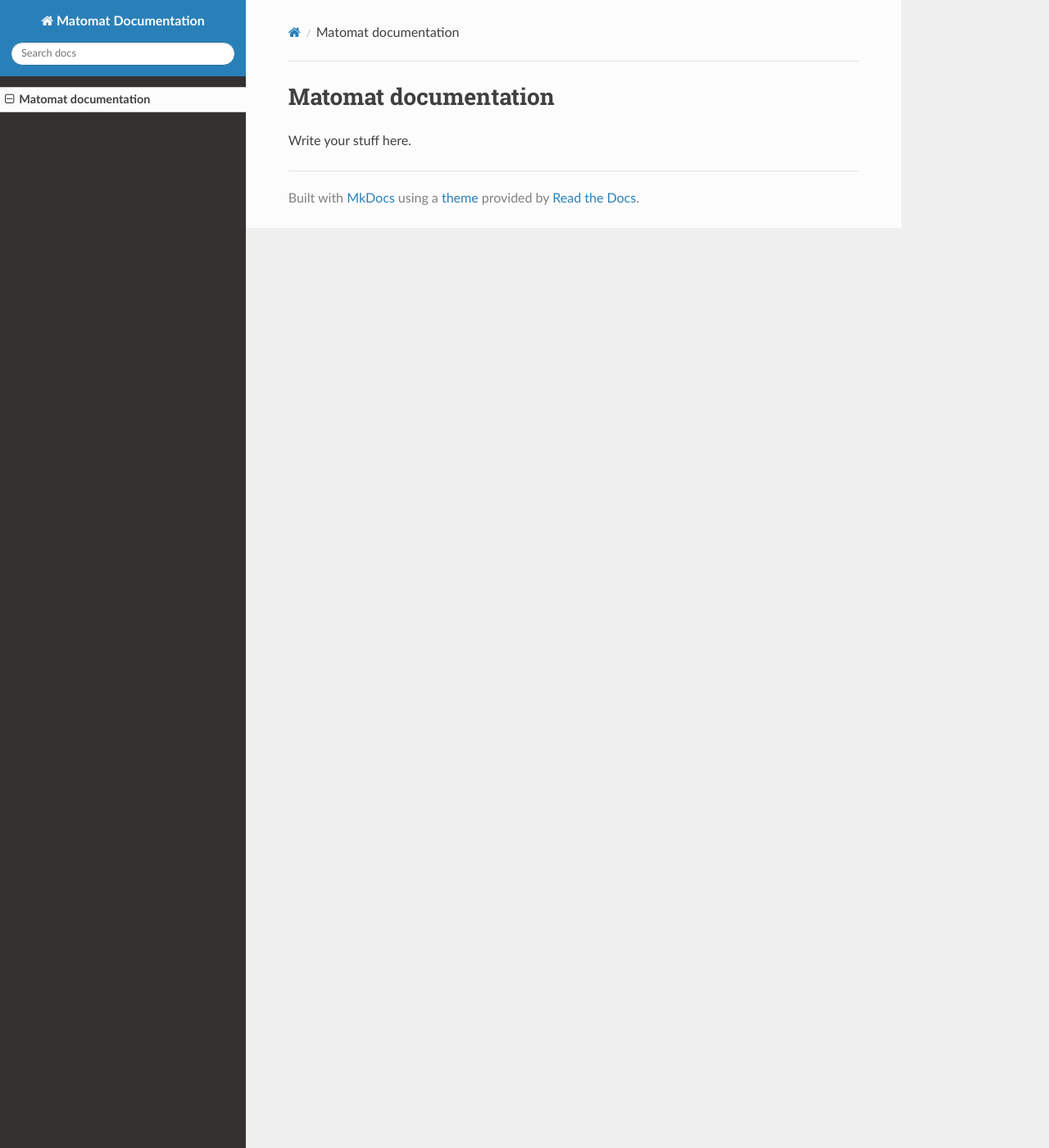
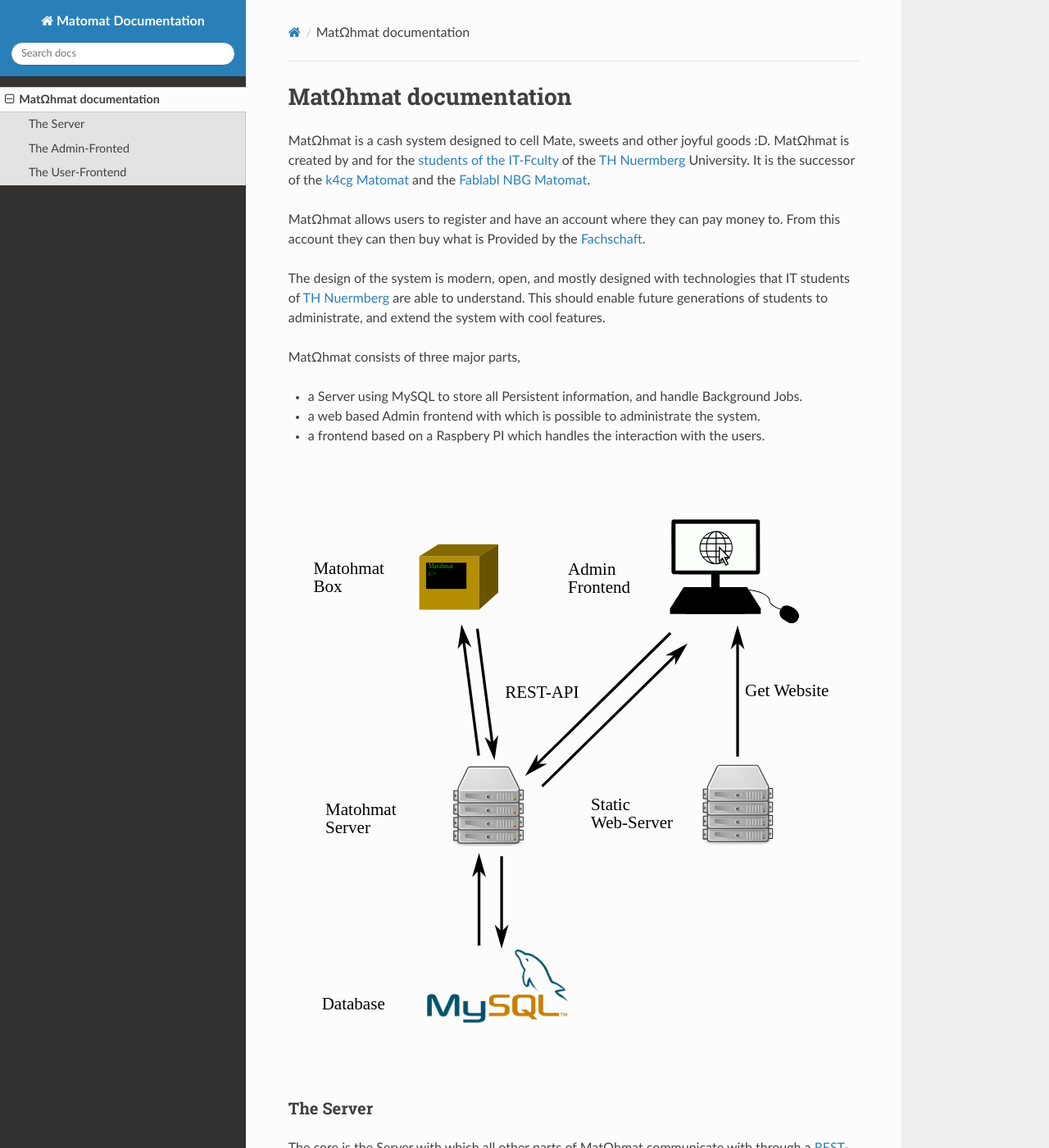
Before and after one commit to FSIN-ohm/Matomat-Documentation, an MkDocs documentation site: the page built from docs/index.md, in a window 1280 px wide and 1400 px high. Shown: the whole window at 82% size. Built offline with MkDocs 1.6.1, drawn with Linux system fonts in a browser that asks for light colours; nearby versions of some CDN libraries; some of the changed text lies outside the part shown.

Commit message:
add generatl documentation for Matohmat

```diff
--- a/docs/index.md
+++ b/docs/index.md
@@ -1,3 +1,38 @@
-# Matomat documentation
+# MatΩhmat documentation
 
-Write your stuff here.
+MatΩhmat is a cash system designed to cell Mate, sweets and other joyful goods :D.
+MatΩhmat is created by and for the [students of the IT-Fculty](https://fachschaft.in.th-nuernberg.de/) of
+the [TH Nuermberg](https://th-nuernberg.de) University.
+It is the successor of the [k4cg](https://k4cg.org) [Matomat](https://github.com/k4cg/matomat) and
+the [Fablabl NBG](https://fablab-nuernberg.de/) [Matomat](https://matom.at/).
+
+MatΩhmat allows users to register and have an account where they can pay money to. From this account they can then
+buy what is Provided by the [Fachschaft](https://fachschaft.in.th-nuernberg.de/).
+
+The design of the system is modern, open, and mostly designed with technologies that IT students of
+[TH Nuermberg](https://th-nuernberg.de) are able to understand. This should enable future generations of students
+to administrate, and extend the system with cool features.
+
+MatΩhmat consists of three major parts,
+
+ - a Server using MySQL to store all Persistent information, and handle Background Jobs.
+ - a web based Admin frontend with which is possible to administrate the system.
+ - a frontend based on a Raspbery PI which handles the interaction with the users.
+
+![Overview](/img/matohmat_arch.svg)
+
+### The Server
+The core is the Server with which all other parts of MatΩhmat communicate with through a [REST-API](https://en.wikipedia.org/wiki/Representational_state_transfer)
+ based on the [JSON](https://de.wikipedia.org/wiki/JavaScript_Object_Notation) protocol.
+The Server is written in java using the [Spring Framework](https://spring.io/) for providing the REST-API, and
+[Hibernate](http://hibernate.org/) to communicate with the [MySQL](https://www.mysql.com/de/) database.
+
+### The Admin-Fronted
+The Admin-Frontend is written HTML, CSS, and [TypeScript](https://www.typescriptlang.org/) using the [Angular](https://angular.io/)
+framework. It is a web application that can be delivered by a static web sever like [Nginx](https://www.nginx.com/resources/wiki/).
+All the the persistent data it need it gets form the [MatΩhmat Server](#the_server).
+
+### The User-Frontend
+The User-Frontend is a little wooden box containing a touch display a RaspberryPI, and a RFID scanner. It displays a
+touch friendly webpage hosted on the device itself. The page comunicates directly with the [MatΩhmat Server](#the_server)
+through its REST-API. It is created using pure HTML5, CSS and JavaScript.
```
Also changed, not shown: docs/img/matohmat_arch.svg (added).
